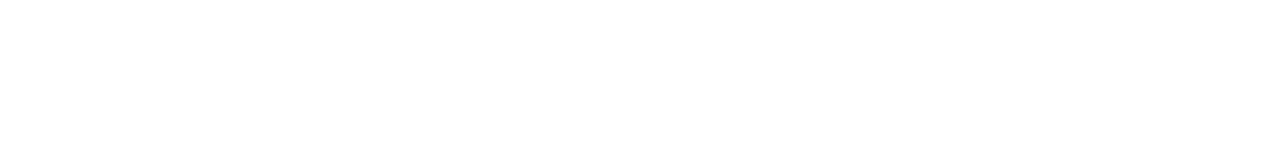
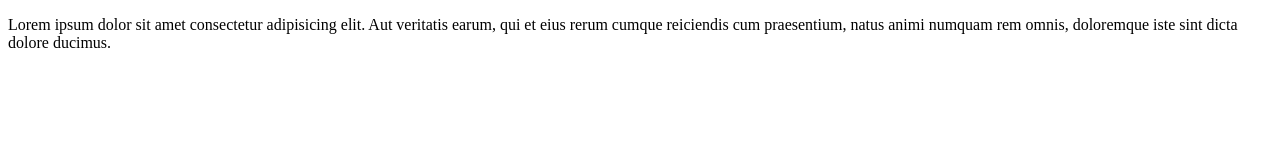
Before and after one commit to MdRuhulAminAmin/milestone-one, a plain HTML site: page index.html in a window 1280 px wide. Drawn offline with Linux system fonts and the light colour scheme.

Commit message:
my third commit

```diff
--- a/index.html
+++ b/index.html
@@ -7,6 +7,6 @@
     <title>My First Repository</title>
 </head>
 <body>
-
+    <p>Lorem ipsum dolor sit amet consectetur adipisicing elit. Aut veritatis earum, qui et eius rerum cumque reiciendis cum praesentium, natus animi numquam rem omnis, doloremque iste sint dicta dolore ducimus.</p>
 </body>
 </html>
```
